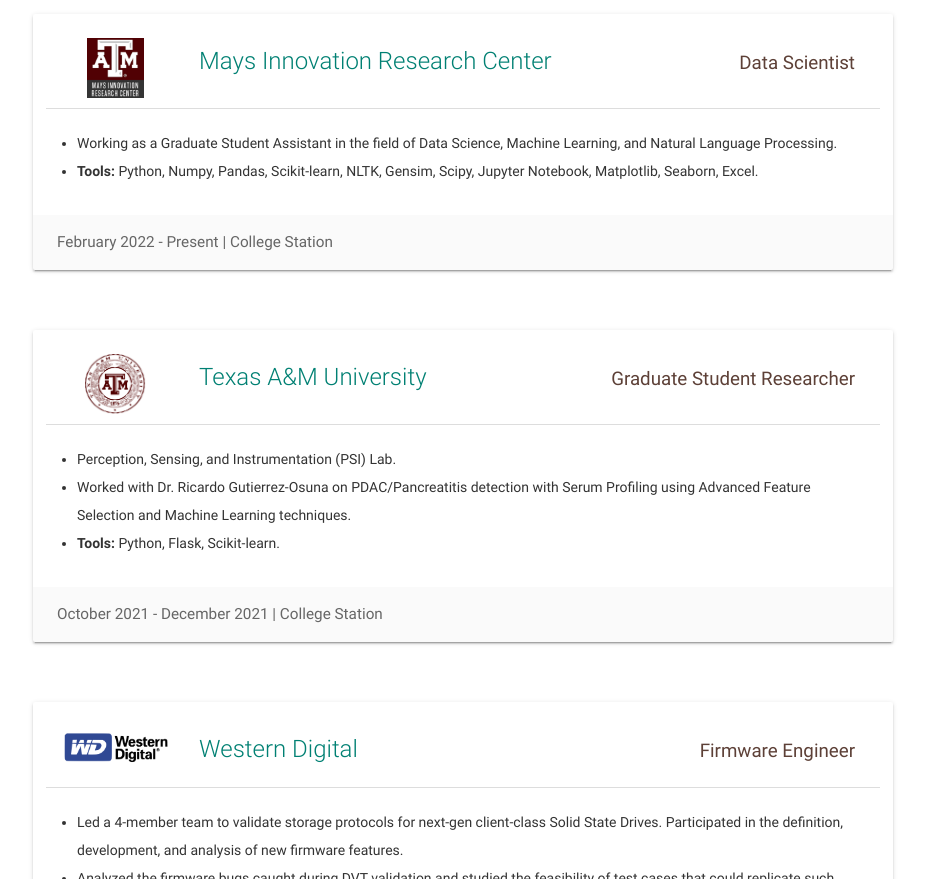
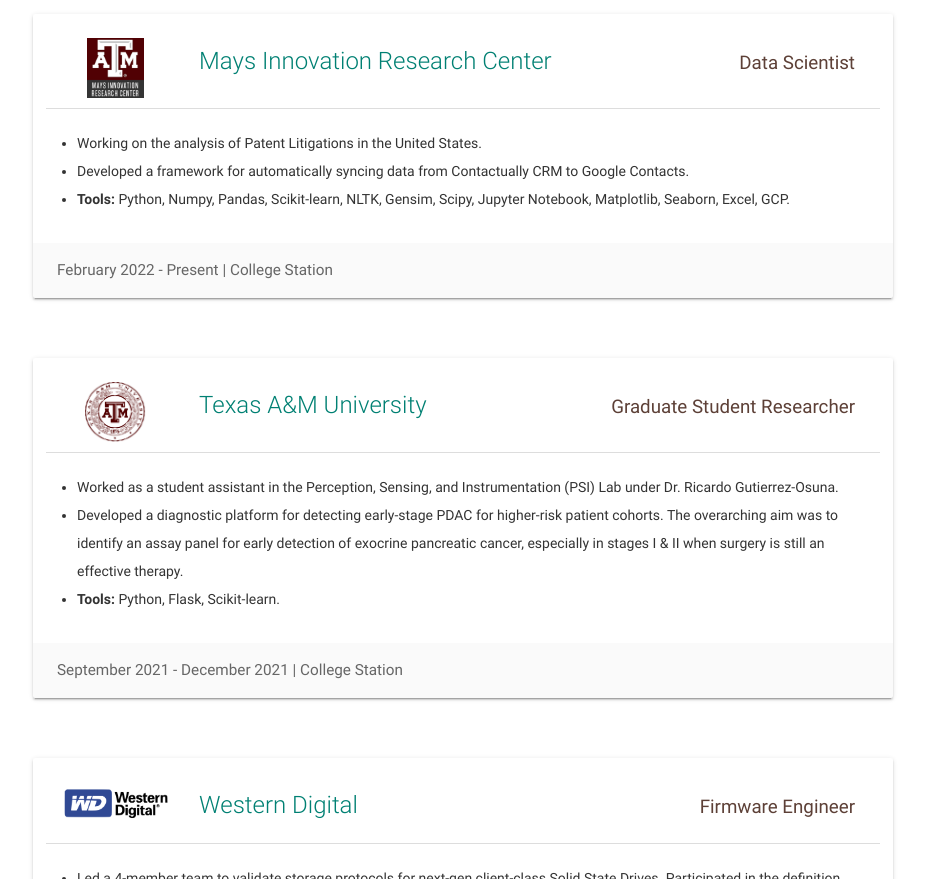
Before and after one commit to sunanda-saha/sunanda-saha.github.io, a plain HTML site: page index.html in a window 1280 px wide. Shown: the part 1700-2579 px from the top of the page, without its empty margins (272-1197 px from the left). Drawn offline with nearby package versions, Linux system fonts and the light colour scheme.

Commit message:
Updated the homepage with latest content

```diff
--- a/index.html
+++ b/index.html
@@ -209,7 +209,7 @@
 
       <!--CV-->
       <li class="bold">
-        <a aria-label="Open Varad's CV in a new tab" href="" target="_blank"
+        <a aria-label="Open Dushyant's CV in a new tab" href="https://rebrand.ly/DushyantCV" target="_blank"
           class="waves-effect waves-dark teal-text"><i class="mdi-file-folder-open small"></i><span>CV</span></a>
       </li>
 
@@ -270,7 +270,7 @@
 
         <blockquote>
           <h2>
-            Currently, I am pursuing my Master of Science in Computer Science from Texas A&M University.
+            Currently, I am pursuing my Master of Computer Science from Texas A&M University.
           </h2>
         </blockquote>
 
@@ -317,10 +317,13 @@
             <div class="role brown-text text-darken-2">Data Scientist</div>
             <ul>
               <li>
-                Working as a Graduate Student Assistant in the field of Data Science, Machine Learning, and Natural Language Processing.
+                Working on the analysis of Patent Litigations in the United States.
               </li>
               <li>
-                <b>Tools:</b> Python, Numpy, Pandas, Scikit-learn, NLTK, Gensim, Scipy, Jupyter Notebook, Matplotlib, Seaborn, Excel.
+                Developed a framework for automatically syncing data from Contactually CRM to Google Contacts.
+              </li>
+              <li>
+                <b>Tools:</b> Python, Numpy, Pandas, Scikit-learn, NLTK, Gensim, Scipy, Jupyter Notebook, Matplotlib, Seaborn, Excel, GCP.
               </li>
             </ul>
           </div>
@@ -348,10 +351,12 @@
             <div class="role brown-text text-darken-2">Graduate Student Researcher</div>
             <ul>
               <li>
-                Perception, Sensing, and Instrumentation (PSI) Lab.
+                Worked as a student assistant in the Perception, Sensing, and Instrumentation (PSI) Lab under Dr. Ricardo Gutierrez-Osuna.
               </li>
               <li>
-                Worked with Dr. Ricardo Gutierrez-Osuna on PDAC/Pancreatitis detection with Serum Profiling using Advanced Feature Selection and Machine Learning techniques.
+                Developed a diagnostic platform for detecting early-stage PDAC for higher-risk patient cohorts.
+                The overarching aim was to identify an assay panel for early detection of exocrine pancreatic cancer,
+                especially in stages I & II when surgery is still an effective therapy.
               </li>
               <li>
                 <b>Tools:</b> Python, Flask, Scikit-learn.
@@ -359,7 +364,7 @@
             </ul>
           </div>
           <div class="card-action">
-            <span>October 2021 - December 2021 | College Station</span>
+            <span>September 2021 - December 2021 | College Station</span>
           </div>
         </div>
 
@@ -731,7 +736,7 @@
                   <li>Developed 3-Dimensional Convolutional Neural Network models to perform a pixelwise
                     nodule segmentation task for Lung Cancer Detection.</li>
                   <li>Achieved a peak prediction accuracy of 76.16%.</li>
-                  <li><b>Tools : </b>Python, CNNs, Tensorflow, TFLearn, FloyHub, Google Colab, Pandas, Numpy, OpenCV
+                  <li><b>Tools : </b>Python, CNNs, Tensorflow, TFLearn, FloyHub, Google Colab, Pandas, Numpy
                   </li>
                 </ul>
                 <div class="card-action">
```
